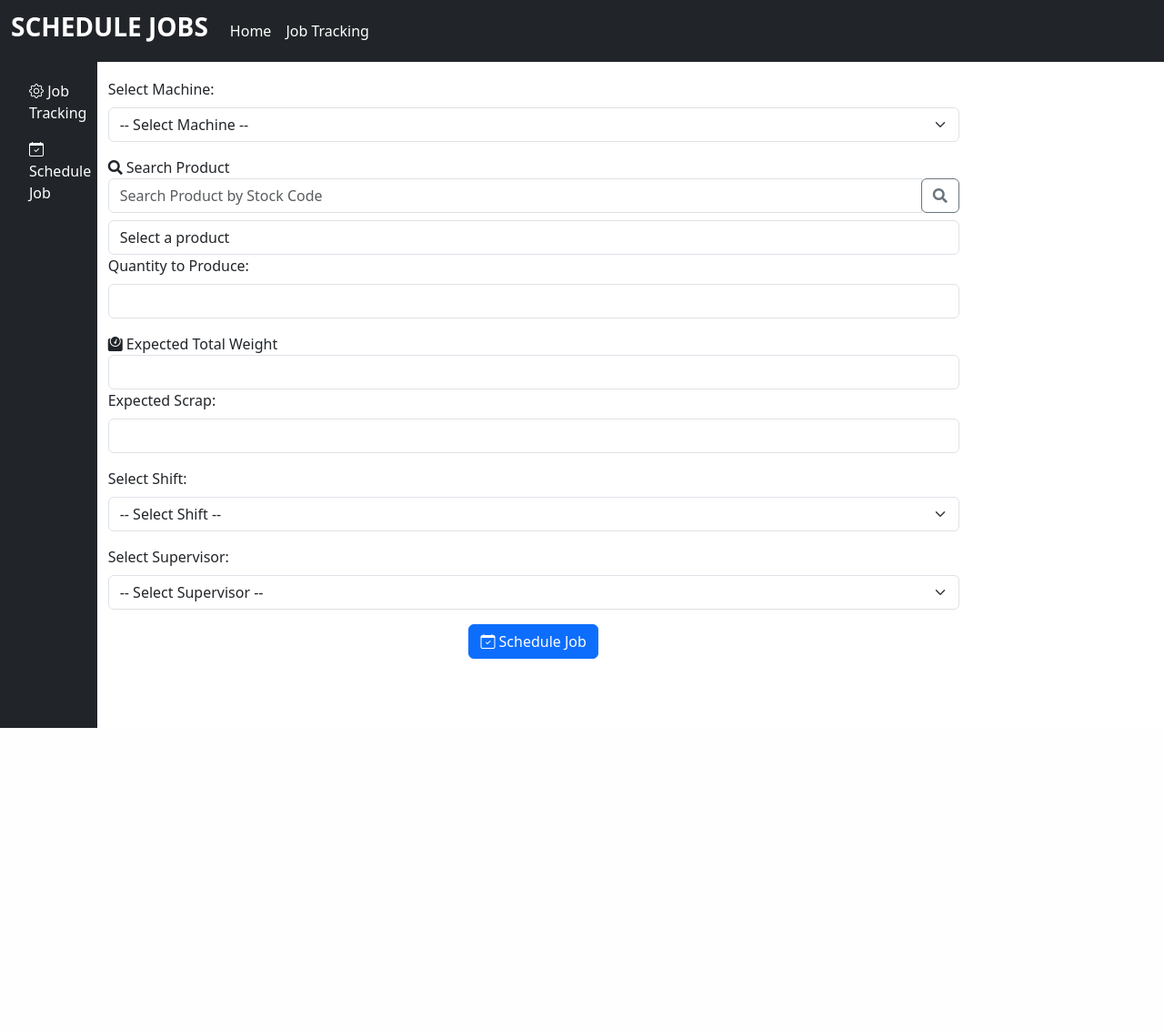
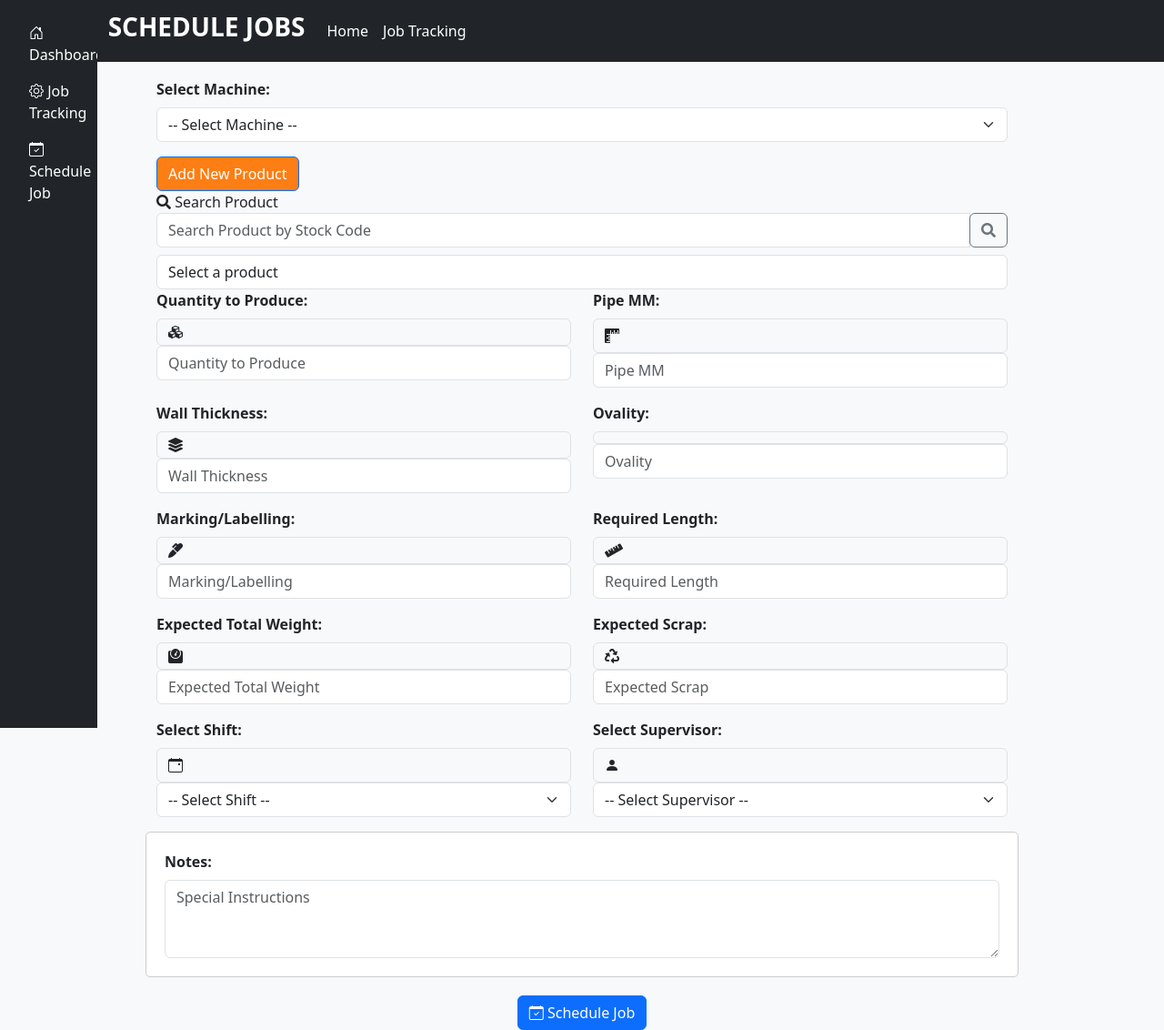
Before and after one commit to ch0mba/PMS1.1, a PHP site: page /schedule.php in a window 1280 px wide. Shown: the whole page at 91% size. Before the commit the page ends 800 px from the top, so only its background shows below. Run offline with PHP 8.4, Linux system fonts and the light colour scheme; data that the repository does not hold is empty.

Commit message:
Additional fields in the job schedule db & template

```diff
--- a/api/dropdown_data.php
+++ b/api/dropdown_data.php
@@ -18,7 +18,7 @@ $shiftsResult = fetchDropdownData($conn, "SELECT id, shift_number FROM shifts");
 // Fetch supervisors
 $supervisorsResult = fetchDropdownData($conn, "SELECT id, supervisor_id, first_name, last_name FROM supervisors");
 
-
+$materialResult = fetchDropdownData($conn, "SELECT material_id, material FROM raw_material");
 
 // Handle form submission for job scheduling
 if ($_SERVER['REQUEST_METHOD'] === 'POST' && isset($_POST['schedule_job'])) {
@@ -28,26 +28,46 @@ if ($_SERVER['REQUEST_METHOD'] === 'POST' && isset($_POST['schedule_job'])) {
     $qty_make = $conn->real_escape_string($_POST['qty_make']);
     $expected_weight = $conn->real_escape_string($_POST['expected_weight']);
     $expected_scrap = $conn->real_escape_string($_POST['expected_scrap']);
+    $pipe_mm = $conn->real_escape_string($_POST['pipe_mm']);
+    $wall_thickness = $conn->real_escape_string($_POST['wall_thickness']);
+    $ovality = $conn->real_escape_string($_POST['ovality']);
+    $mark_labelling = $conn->real_escape_string($_POST['mark_labelling']);
+    $instructions = $conn->real_escape_string($_POST['instructions']);
+    $required_length = $conn->real_escape_string($_POST['required_length']);
     $shift_id = $conn->real_escape_string($_POST['shift_id']);
     $supervisor_id = $conn->real_escape_string($_POST['supervisor_id']);
 
     // Validate inputs
-    if (empty($machine_id) || empty($product) || empty($expected_weight) || empty($expected_scrap)  || empty($qty_make) || empty($shift_id) || empty($supervisor_id)) {
-        die("All fields are required.");
+    $missingFields = [];
+    $requiredFields = [
+        'machine_id', 'products', 'qty_make', 'expected_weight',
+        'expected_scrap', 'pipe_mm', 'wall_thickness', 'ovality',
+        'mark_labelling', 'instructions', 'required_length',
+        'shift_id', 'supervisor_id'
+    ];
+    foreach ($requiredFields as $field) {
+        if (empty($_POST[$field])) {
+            $missingFields[] = $field;
+        }
     }
 
-    // Insert the data into the scheduled_jobs table
-    $sql = "INSERT INTO production_jobs (machine_id,  product,  qty_make, expected_weight, expected_scrap, shift_id, supervisor_id, scheduled_date)
-            VALUES ('$machine_id', '$product', '$qty_make', '$expected_weight', '$expected_scrap',  '$shift_id', '$supervisor_id', NOW())";
+    if (!empty($missingFields)) {
+        die("The following fields are missing: " . implode(', ', $missingFields));
+    }
 
+    // Insert the data into the production_jobs table
+    $sql = "INSERT INTO production_jobs (machine_id, product, qty_make, expected_weight, expected_scrap, pipe_mm, wall_thickness, ovality, mark_labelling, instructions, required_length, shift_id, supervisor_id, scheduled_date)
+            VALUES ('$machine_id', '$product', '$qty_make', '$expected_weight', '$expected_scrap', '$pipe_mm', '$wall_thickness', '$ovality', '$mark_labelling', '$instructions', '$required_length', '$shift_id', '$supervisor_id', NOW())";
+
+    // Execute the query
     if ($conn->query($sql) === TRUE) {
         echo "<script>alert('Job scheduled successfully!'); window.location.href='../pages/schedule.php';</script>";
     } else {
         echo "<script>alert('Error: " . $conn->error . "'); window.location.href='../pages/schedule.php';</script>";
     }
-}
+} // End of form submission block
 
-
+// Fetch product options (move this outside form submission block)
 $productOptions = '';
 $sql = "SELECT
             inventorys.id,
@@ -74,3 +94,4 @@ if ($result->num_rows > 0) {
 } else {
     $productOptions = '<option value="" disabled>No products available</option>';
 }
+?>
--- a/pages/dashboard.php
+++ b/pages/dashboard.php
@@ -46,6 +46,7 @@
                         <li><a href="inventory.php">Product Setup</a></li>
                         <li><a href="supervisor_setup.php">Supervisor Setup</a></li>
                         <li><a href="shift_setup.php">Shift Setup</a></li>
+                        <li><a href="material_setup.php">Raw Materials Setup</a></li>
                     </ul>
                 </li>
             </ul>
--- a/pages/inventory.php
+++ b/pages/inventory.php
@@ -1,5 +1,5 @@
 <?php
-include '../api/inventory_api.php.php';
+include '../api/inventory_api.php';
 ?>
 <!DOCTYPE html>
 <html lang="en">
@@ -27,6 +27,7 @@ include '../api/inventory_api.php.php';
     <!-- Search Bar -->
     <div class="form-group mt-3" style="width: 300px; float: right;">
       <label for="search-bar">Search by Stock Code</label>
+
       <div class="input-group">
         <input type="text" class="form-control" id="search-bar" placeholder="Enter stock code">
         <div class="input-group-append">
--- a/pages/schedule.php
+++ b/pages/schedule.php
@@ -16,11 +16,33 @@ include '../api/dropdown_data.php';
     <link rel="stylesheet" href="https://cdn.jsdelivr.net/npm/bootstrap-icons@1.11.3/font/bootstrap-icons.min.css">
     <link rel="stylesheet" href="https://cdnjs.cloudflare.com/ajax/libs/font-awesome/5.15.4/css/all.min.css">
     <title>Schedule Jobs</title>
+    <style>
+        body {
+            background-color: #f8f9fa;
+        }
+        .form-section {
+            padding: 20px;
+            border: 1px solid #ccc;
+            border-radius: 5px;
+            background: #fff;
+            margin-bottom: 20px;
+        }
+        .bg-orange {
+            background-color: #fd7e14;
+            color: white;
+        }
+        .bg-orange:hover {
+            background-color: #e66d0d;
+        }
+        .form-label {
+            font-weight: 600;
+        }
+    </style>
 </head>
 <body>
     <!-- Navbar -->
     <nav class="navbar navbar-expand-lg navbar-dark bg-dark fixed-top">
-        <div class="container-fluid">
+        <div class="container-fluid col-md-10">
             <a class="navbar-brand" href="#"><h1 class="fs-3 fw-bold text-white">SCHEDULE JOBS</h1></a>
             <button class="navbar-toggler" type="button" data-bs-toggle="collapse" data-bs-target="#navbarSupportedContent" aria-controls="navbarSupportedContent" aria-expanded="false" aria-label="Toggle navigation">
                 <span class="navbar-toggler-icon"></span>
@@ -37,16 +59,15 @@ include '../api/dropdown_data.php';
     <div class="container-fluid">
         <div class="row">
            <!-- Sidebar -->
-            <div class="col-md-1 bg-dark text-white p-3 vh-100">
+            <div class="col-md-1 bg-dark text-white p-3 vh-100" style="position: fixed; overflow: hidden; top: 0; left: 0; z-index: 1030;">
                 <ul class="nav flex-column">
                     <li class="nav-item"><a class="nav-link text-white" href="../pages/dashboard.php"><i class="bi bi-house-door"></i> Dashboard</a></li>
                     <li class="nav-item"><a class="nav-link text-white" href="../pages/track_job.php"><i class="bi bi-gear"></i> Job Tracking</a></li>
                     <li class="nav-item"><a class="nav-link text-white" href="../pages/schedule.php"><i class="bi bi-calendar-check"></i> Schedule Job</a></li>
                 </ul>
             </div>
-
             <!-- Main Content -->
-            <div class="col-md-9">
+            <div class="container col-md-9">
                 <div class="main-content" id="main-content">
                     <h2 class="text-center my-4 fw-bold">Schedule Production Job</h2>
 
@@ -66,8 +87,11 @@ include '../api/dropdown_data.php';
                             </select>
                         </div>
 
-                        <!-- Category Dropdown -->
+
                         <div class="form-group">
+                            <div>
+                                <a href="inventory.php" class="btn btn-primary bg-orange">Add New Product</a>
+                            </div>
                             <label for="product_search"><i class="fas fa-search"></i> Search Product</label>
                             <div class="input-group mb-2">
                                 <input type="text" id="product_search" class="form-control" placeholder="Search Product by Stock Code" onkeyup="searchProduct()">
@@ -81,25 +105,67 @@ include '../api/dropdown_data.php';
                             </select>
                         </div>
 
-                        <!-- Quantity Field -->
-                        <div class="mb-3">
+                        <!-- Quantity and Pipe MM -->
+                        <div class="row">
+                            <div class="col-md-6 mb-3">
                                 <label for="qty_make" class="form-label">Quantity to Produce:</label>
-                            <input type="number" name="qty_make" id="qty_make" class="form-control" step="1" required>
+                                <span class="input-group-text"><i class="fas fa-cubes"></i></span>
+                                <input type="int" name="qty_make" id="qty_make" class="form-control" placeholder="Quantity to Produce" required>
+                            </div>
+                            <div class="col-md-6 mb-3">
+                                <label for="pipe_mm" class="form-label">Pipe MM:</label>
+                                <span class="input-group-text"><i class="bi bi-rulers"></i></span>
+                                <input type="int" name="pipe_mm" id="pipe_mm" class="form-control" placeholder="Pipe MM" required>
+                            </div>
                         </div>
 
-                        <!-- Expected Total Weight -->
-                        <div class="form-group">
-                            <label for="expected_weight"><i class="fas fa-weight"></i> Expected Total Weight</label>
-                            <input type="number" id="expected_weight" name="expected_weight" class="form-control" readonly>
+                        <!-- Wall Thickness and Ovality -->
+                        <div class="row">
+                            <div class="col-md-6 mb-3">
+                                <label for="wall_thickness" class="form-label">Wall Thickness:</label>
+                                <span class="input-group-text"><i class="fas fa-layer-group"></i></span>
+                                <input type="int" name="wall_thickness" id="wall_thickness" class="form-control"  placeholder="Wall Thickness" required>
+                            </div>
+                            <div class="col-md-6 mb-3">
+                                <label for="ovality" class="form-label">Ovality:</label>
+                                <span class="input-group-text"><i class="bi bi-oval"></i></span>
+                                <input type="int" name="ovality" id="ovality" class="form-control" placeholder="Ovality" required>
+                            </div>
                         </div>
 
-                        <div class="mb-3">
+                        <!-- Marking and Required Length -->
+                        <div class="row">
+                            <div class="col-md-6 mb-3">
+                                <label for="mark_labelling" class="form-label">Marking/Labelling:</label>
+                                <span class="input-group-text"><i class="fas fa-marker"></i></span>
+                                <input type="text" name="mark_labelling" id="mark_labelling" class="form-control" placeholder="Marking/Labelling" required>
+                            </div>
+                            <div class="col-md-6 mb-3">
+                                <label for="required_length" class="form-label">Required Length:</label>
+                                <span class="input-group-text"><i class="fas fa-ruler"></i></span>
+                                <input type="int" name="required_length" id="required_length" class="form-control" placeholder="Required Length" required>
+                            </div>
+                        </div>
+
+                        <!-- Expected Weight and Scrap -->
+                        <div class="row">
+                            <div class="col-md-6 mb-3">
+                                <label for="expected_weight" class="form-label"> Expected Total Weight:</label>
+                                <span class="input-group-text"><i class="fas fa-weight"></i></span>
+                                <input type="int" id="expected_weight" name="expected_weight" class="form-control" placeholder="Expected Total Weight" readonly>
+                            </div>
+                            <div class="col-md-6 mb-3">
                                 <label for="expected_scrap" class="form-label">Expected Scrap:</label>
-                            <input type="number" name="expected_scrap" id="expected_scrap" class="form-control"  required>
+                                <span class="input-group-text"><i class="fas fa-recycle"></i></span>
+                                <input type="int" name="expected_scrap" id="expected_scrap" class="form-control" placeholder="Expected Scrap" required>
                             </div>
-                        <!-- Shift Dropdown -->
-                        <div class="mb-3">
+                        </div>
+
+                        <!-- Shift and Supervisor -->
+                        <div class="row">
+                            <div class="col-md-6 mb-3">
                                 <label for="shift" class="form-label">Select Shift:</label>
+                                <span class="input-group-text"><i class="bi bi-calendar-event"></i></span>
                                 <select name="shift_id" id="shift" class="form-select" required>
                                     <option value="">-- Select Shift --</option>
                                     <?php
@@ -111,10 +177,9 @@ include '../api/dropdown_data.php';
                                     ?>
                                 </select>
                             </div>
-
-                        <!-- Supervisor Dropdown -->
-                        <div class="mb-3">
+                            <div class="col-md-6 mb-3">
                                 <label for="supervisor" class="form-label">Select Supervisor:</label>
+                                <span class="input-group-text"><i class="bi bi-person-fill"></i></span>
                                 <select name="supervisor_id" id="supervisor" class="form-select" required>
                                     <option value="">-- Select Supervisor --</option>
                                     <?php
@@ -127,17 +192,24 @@ include '../api/dropdown_data.php';
                                 </select>
                             </div>
 
+                            <div class="form-section">
+                                <label for="instructions" class="form-label">Notes:</label>
+                                <textarea name="instructions" id="instructions" class="form-control" rows="3" placeholder="Special Instructions" required></textarea>
+                            </div>
+
+
+
+                            <!-- Submit Button -->
                             <div class="d-flex justify-content-center">
-                            <button type="submit" name="schedule_job" class="btn btn-primary">
+                                <button type="submit" name="schedule_job" id="scheduleJobButton" class="btn btn-primary"  data-bs-toggle="modal" data-bs-target="#assignRawMaterialsModal">
                                     <i class="bi bi-calendar-check"></i> Schedule Job
                                 </button>
                             </div>
                     </form>
-
             </div>
     </div>
-        </div>
-    </div>
+
+
 
     <!-- Add the jQuery CDN -->
     <script src="https://code.jquery.com/jquery-3.6.0.min.js"></script>
--- a/pages/track_job.php
+++ b/pages/track_job.php
@@ -186,7 +186,7 @@ if (isset($_SESSION['success_message'])) {
                                                     <input type="number" name="total_weight" id="total_weight" class="form-control" value="0" readonly>
                                                 </div>
                                                 <div class="mb-3">
-                                                    <label for="manpower_used" class="form-label">Manpower Used:</label>
+                                                    <label for="manpower_used" class="form-label">Man Hours:</label>
                                                     <input type="number" name="manpower_used" id="manpower_used" class="form-control" required>
                                                 </div>
 
```
Also changed, not shown: api/get_material.php (added, +21 -0 lines), api/material_api.php (added, +37 -0 lines), pages/material_setup.php (added, +67 -0 lines). Lines whose indentation alone changed are shown as unchanged.
